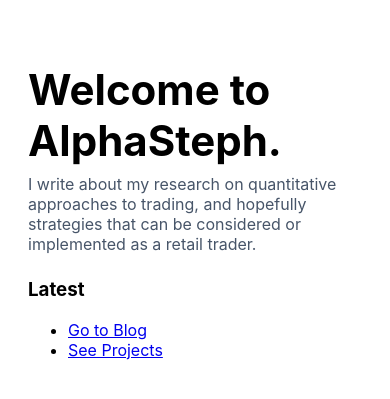
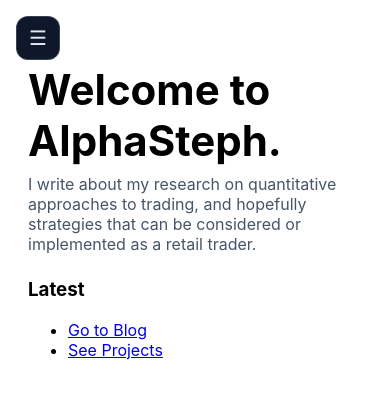
Before and after one commit to sljy1995/StephTheAlpha, a Jekyll site: the page built from index.md, in a window 390 px wide. Shown: the top 399 px of the page. Built offline with Jekyll 4.4.1, drawn with Linux system fonts in a browser that asks for light colours.

Commit message:
Update custom.css

```diff
--- a/assets/css/custom.css
+++ b/assets/css/custom.css
@@ -117,19 +117,28 @@ body {
     display: block;
   }
 
-/* Hamburger button */
+/* Hamburger button (visible always) */
 .nav-toggle {
+  display: inline-flex;
+  align-items: center;
+  justify-content: center;
+
   position: fixed;
   top: 16px;
   left: 16px;
   z-index: 1001;
+
+  width: 44px;
+  height: 44px;
+
   background: #0f172a;
   color: #e2e8f0;
   border: 1px solid rgba(226, 232, 240, 0.2);
-  border-radius: 10px;
-  padding: 8px 12px;
-  font-size: 18px;
+  border-radius: 12px;
   cursor: pointer;
+
+  font-size: 20px;
+  line-height: 1;
 }
 
   .sidebar {
@@ -139,10 +148,6 @@ body {
     transform: translateX(-110%);
     transition: transform 0.2s ease;
     z-index: 998;
-  }
-
-  body.nav-open .sidebar {
-    transform: translateX(0);
   }
 
   .main {
```
